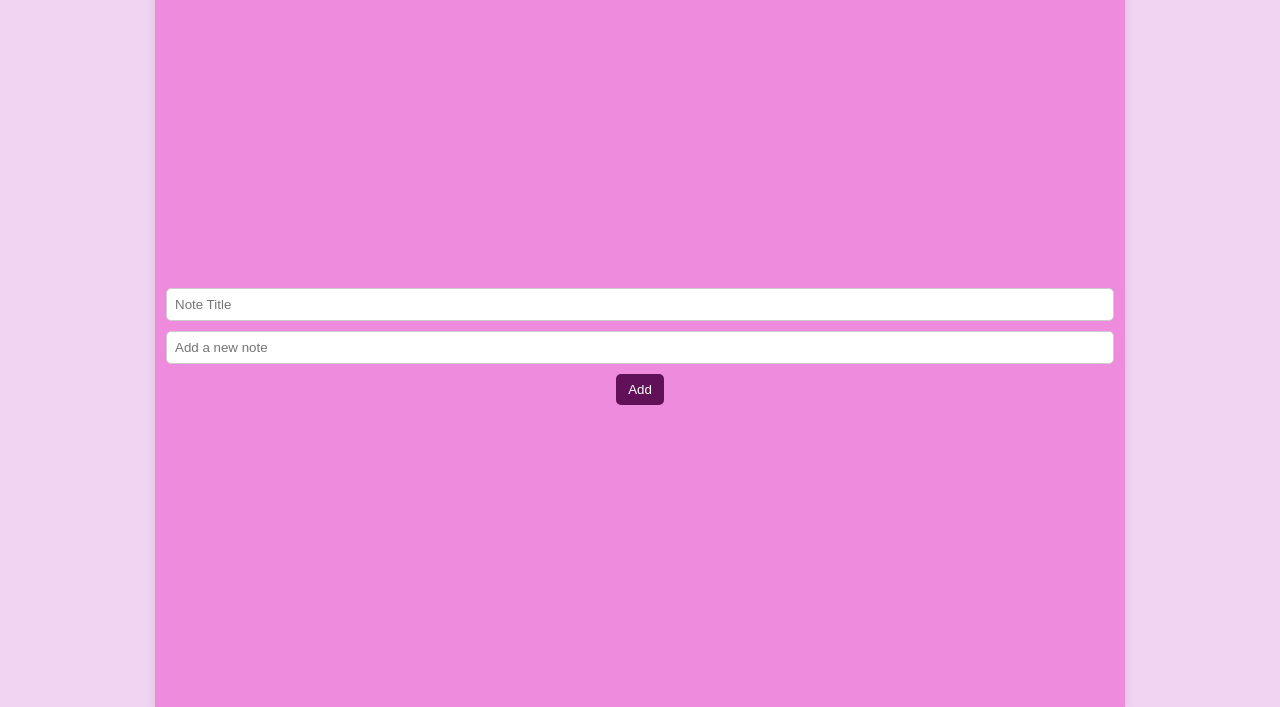
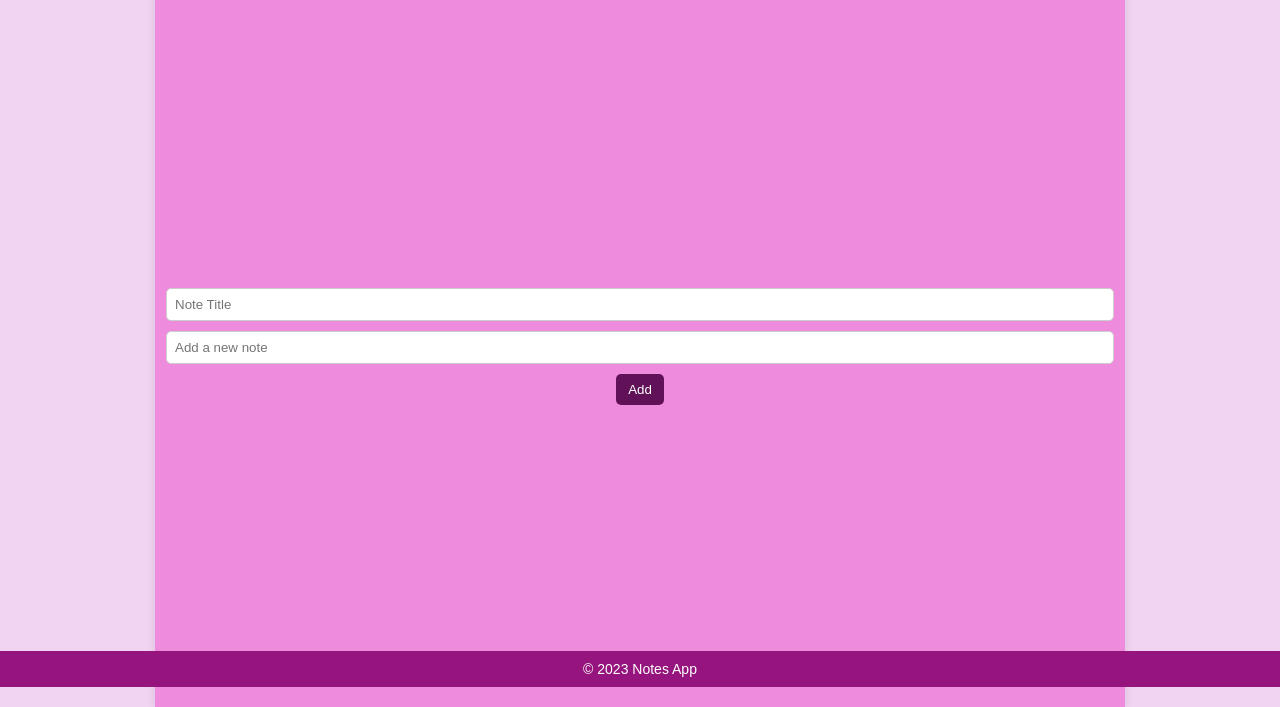
Before and after one commit to eckywangui/Notes-Application, a plain HTML site: page index.html in a window 1280 px wide. Shown: the part 113-820 px from the top of the page. Drawn offline with Linux system fonts and the light colour scheme.

Commit message:
Updated ReadME

```diff
--- a/index.html
+++ b/index.html
@@ -19,6 +19,12 @@
         <div class="notes" id="notes-list">
         </div>
     </div>
+
+
+    <footer class="footer">
+        &copy; 2023 Notes App
+    </footer>
+
     <script src="index.js"></script>
 </body>
 </html>
```
Also changed, not shown: README.md.
